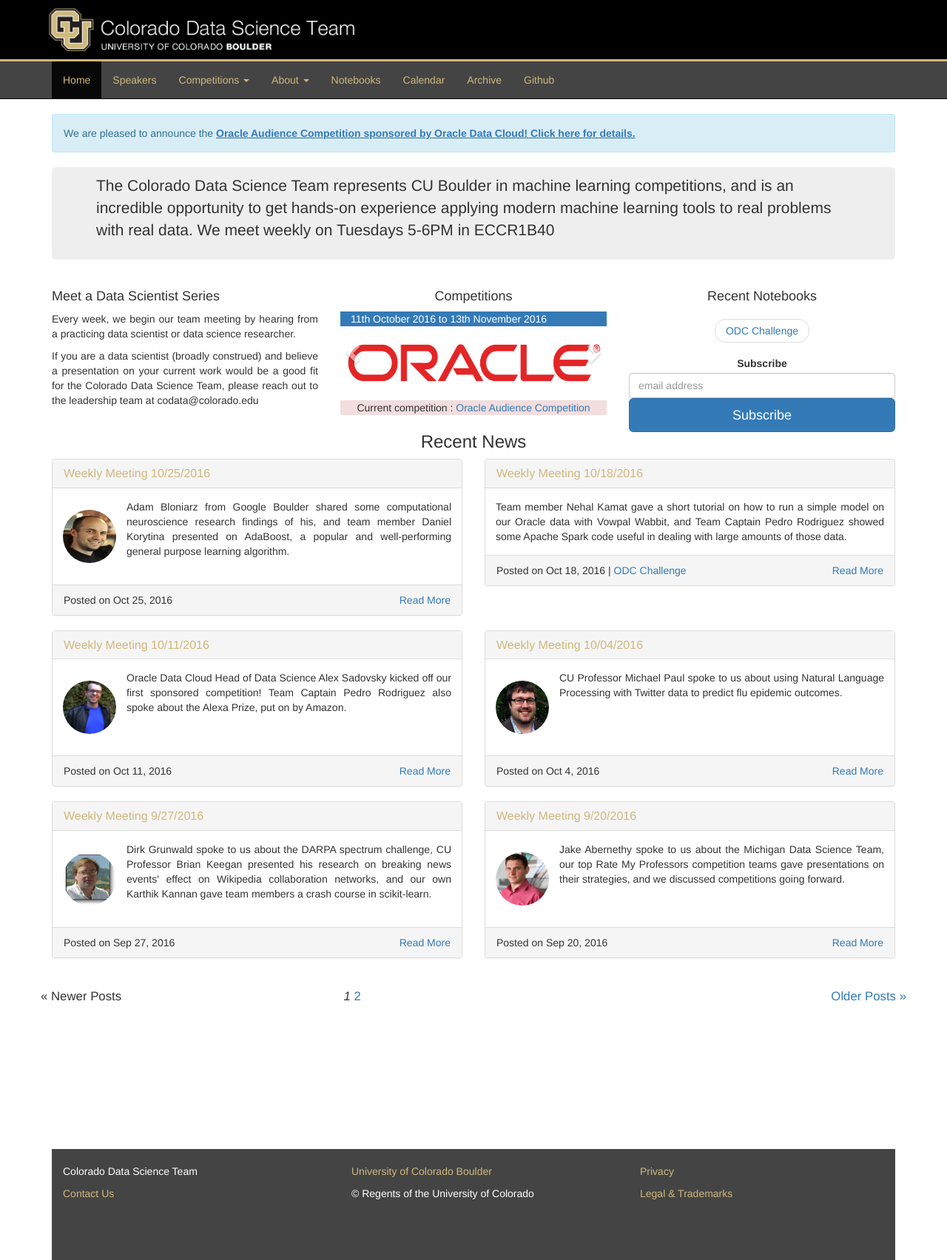
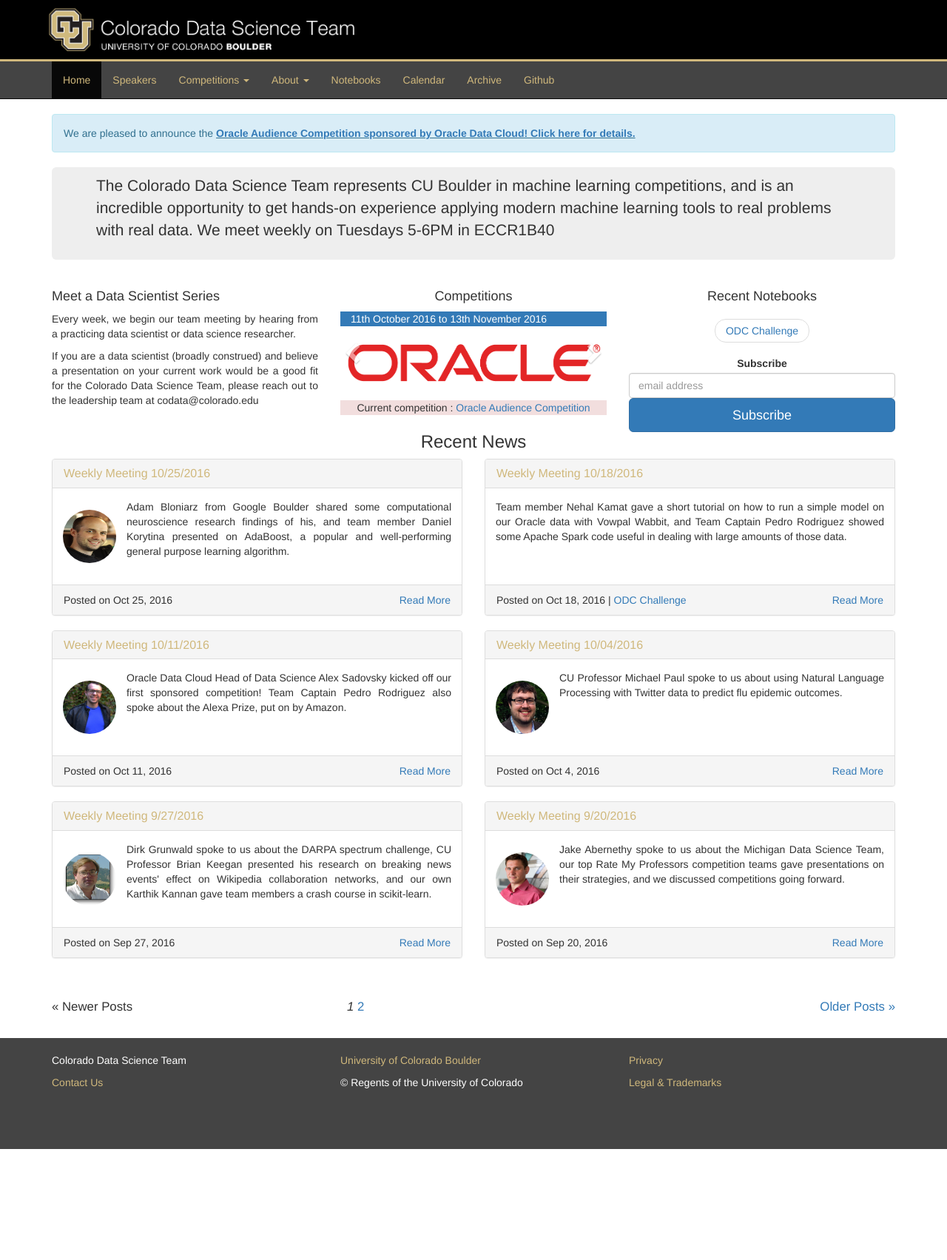
Before and after one commit to CoDataScience/codatascience.github.io, a Jekyll site: the page built from index.html, in a window 1280 px wide. Shown: the whole page at 74% size. Built offline with Jekyll 4.4.1, drawn with Linux system fonts in a browser that asks for light colours; the list of posts is cut into pages by our own code; comment, search, counter and statistics services are not loaded; after the commit the page ends 1553 px from its top, so only the background shows below that.

Commit message:
Fixed issues in the Index Page (#12)
* Added information about Brad

* Updated about page

* Option to display an archive page with Tags

* Added a Tab for Speaker using collections

* Updated About page

* Fixed issue with various size of panels

* Updated config file to have a single version of Collections

* Added information about Brad

* Updated about page

* Added a Tab for Speaker using collections

* Fixed issue with various size of panels

* Updated config file to have a single version of Collections

* Modifications to the home page

* Minor modifications and added sponsorship page

* Fixed merge conflicts

* Using markdown for sponsorship page

* Ignoring color change on hover

* Updated size to be 200px

* modified homepage

* Modified about page and added information about a speaker

* Google Analytics

* Fixed mobile bug for posts

* Fixed mobile bug for footer

* Added option to include a notebook in a post

* Option to add multiple notebooks

* added recent notebooks

* Fixed the subscribe page

* Fixed the Footer issue in index.html

* Added min-height to the post panel

```diff
--- a/index.html
+++ b/index.html
@@ -40,6 +40,7 @@
 </div>
 
 <div id="carousel-example-generic" class="carousel slide" data-ride="carousel">
+</div>
   <!-- Indicators -->
   <!-- <ol class="carousel-indicators">
     <li data-target="#carousel-example-generic" data-slide-to="0" class="active"></li>
@@ -146,7 +147,12 @@
         <div class="panel-heading">
             <h3 class="panel-title"><a href="{{ post.url | prepend: site.baseurl }}">{{ post.title }}</a></h3>
         </div>
+        {% if post.image %}
         <div class="panel-body">
+        {% else %}
+        <div class="panel-body" style="min-height: 130px">
+        {% endif %}
+
           <div class="row">
           {% if post.image %}
             <center><img alt="{{ post.title }}" src="/images/speakers/{{post.image}}" style=" height:100px;width:100px;padding: 1em"  class="pull-left img-circle"></center>
@@ -176,6 +182,7 @@
     {% endfor %}
     </div>
   </div>
+</div>
 </div>
 
 
@@ -223,3 +230,4 @@
   {% endif %}
 </div>
 {% endif %}
+</div>
```
